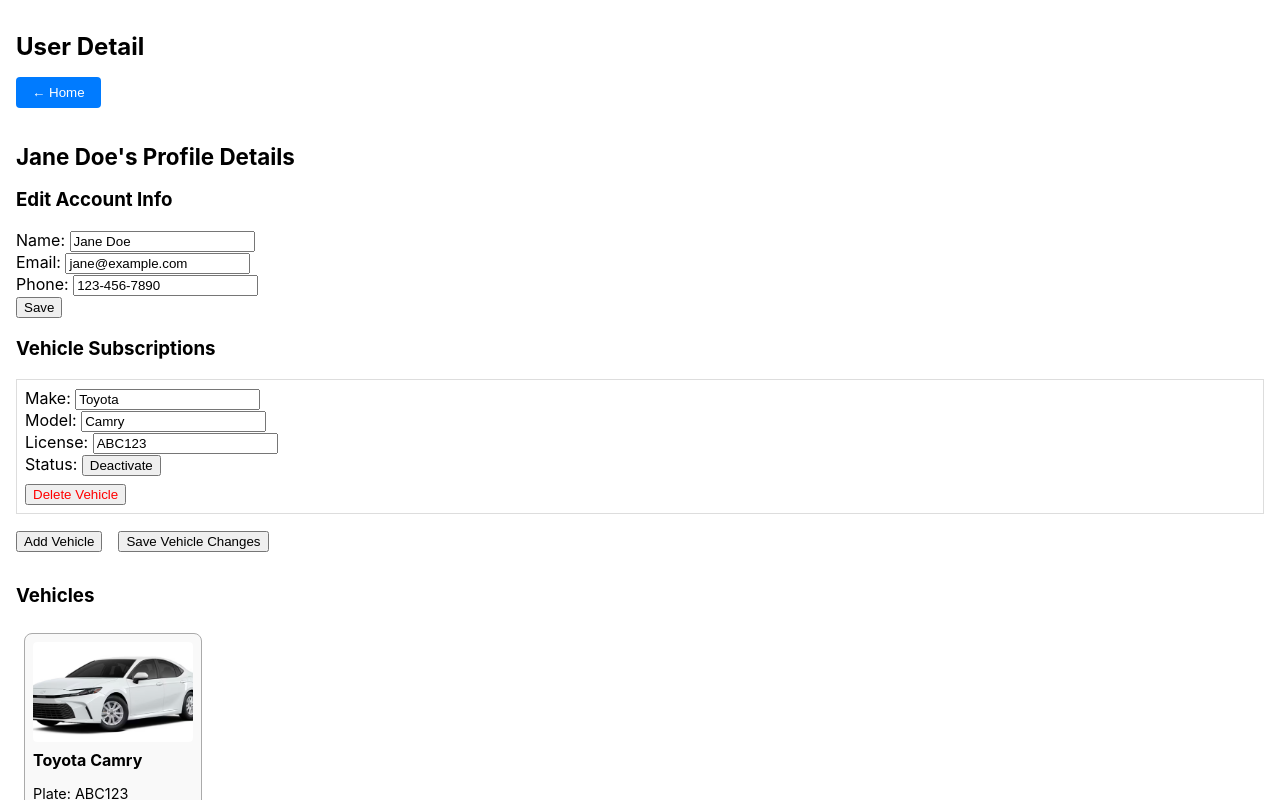
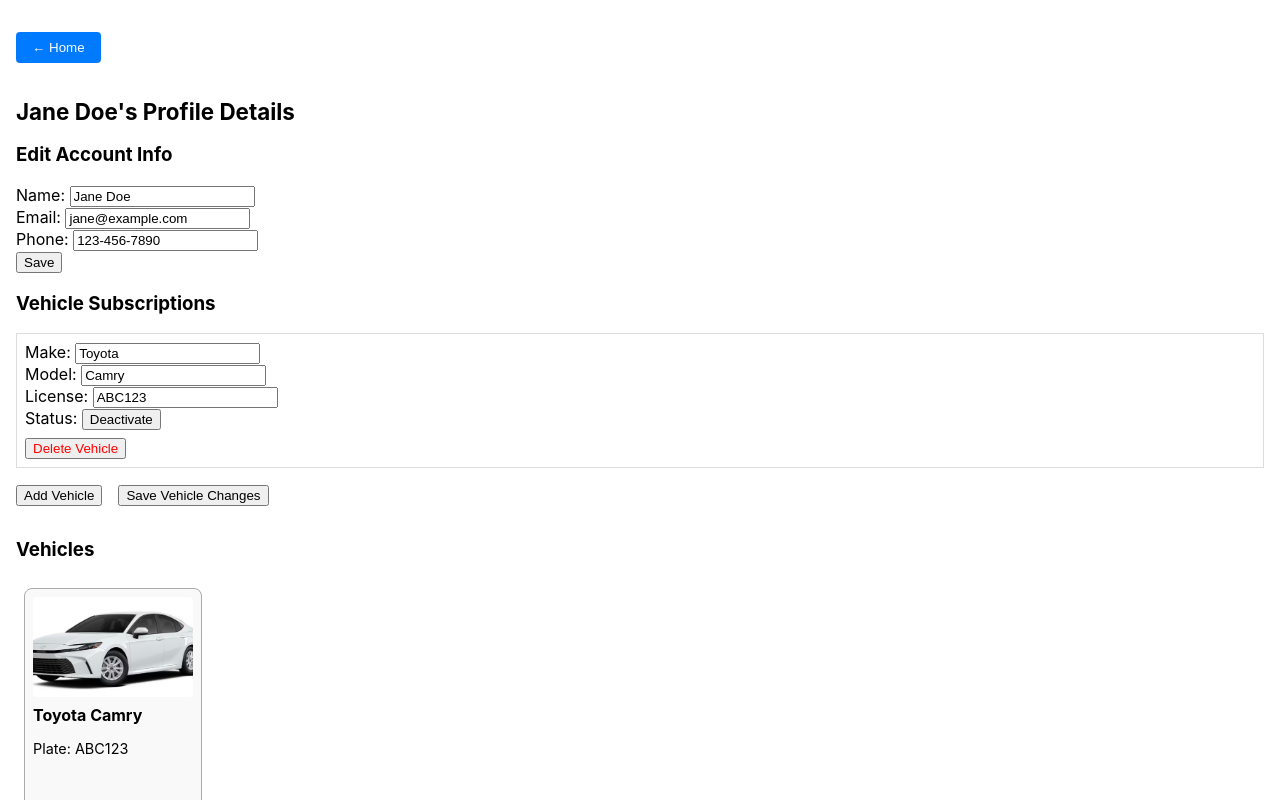
Before and after one commit to ciromuanya/amp-csr-portal, a React (Create React App) app: page /user/1 in a window 1280 px wide. Shown: the top 800 px of the page. Built offline with nearby package versions, Linux system fonts and the light colour scheme.

Commit message:
Remove header from UserPage for cleaner layout

```diff
--- a/src/pages/UserPage.js
+++ b/src/pages/UserPage.js
@@ -13,7 +13,6 @@ function UserPage() {
 
   return (
     <div style={{ padding: '1rem' }}>
-      <h1 style={{ fontSize: '1.5rem', fontWeight: 'bold' }}>User Detail</h1>
       <UserDetail user={user} setUsers={setUsers} />
     </div>
   );
```
